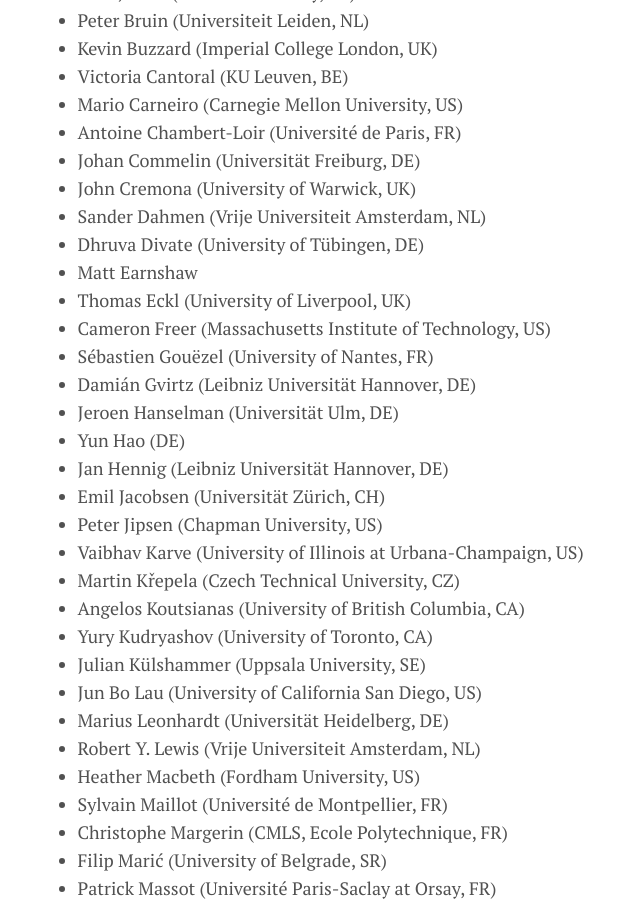
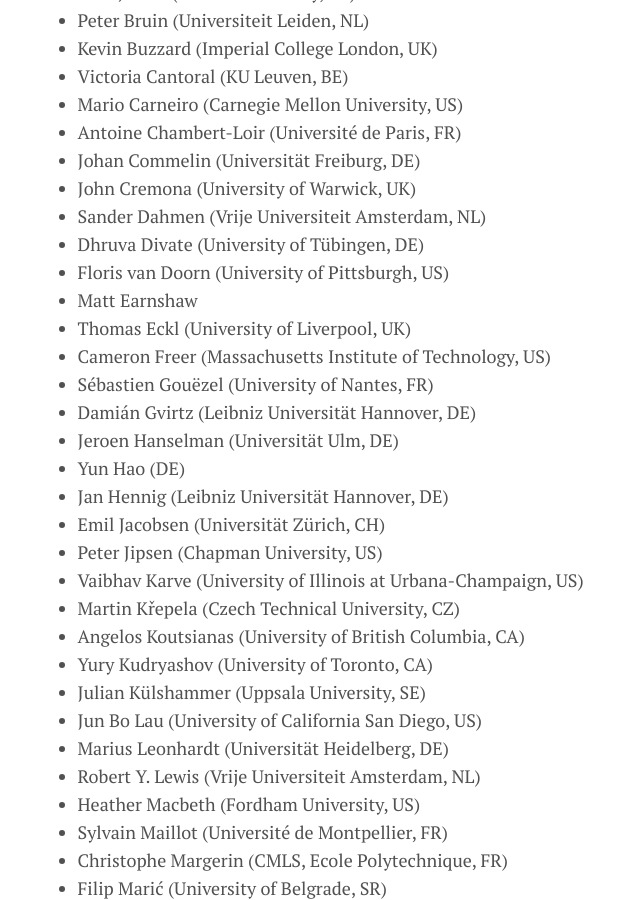
Before and after one commit to leanprover-community/lftcm2020, a Jekyll site: the page built from docs/participants.md, in a window 1280 px wide and 900 px high, scrolled down 778 px. Shown: the whole window, without its empty margins (295-935 px from the left). Built offline with Jekyll 4.4.1, drawn with Linux system fonts in a browser that asks for light colours.

Commit message:
I guess I was also a participant :)

```diff
--- a/docs/participants.md
+++ b/docs/participants.md
@@ -43,6 +43,7 @@
 * John Cremona (University of Warwick, UK)
 * Sander Dahmen (Vrije Universiteit Amsterdam, NL)
 * Dhruva Divate (University of Tübingen, DE)
+* Floris van Doorn (University of Pittsburgh, US)
 * Matt Earnshaw
 * Thomas Eckl (University of Liverpool, UK)
 * Cameron Freer (Massachusetts Institute of Technology, US)
```
